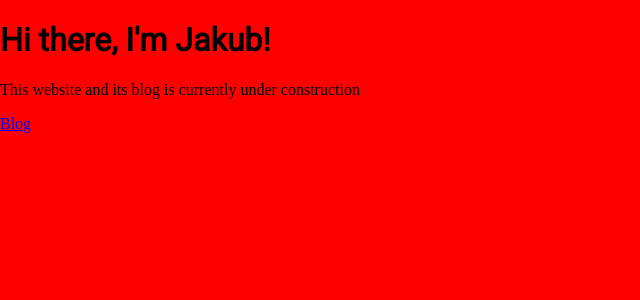
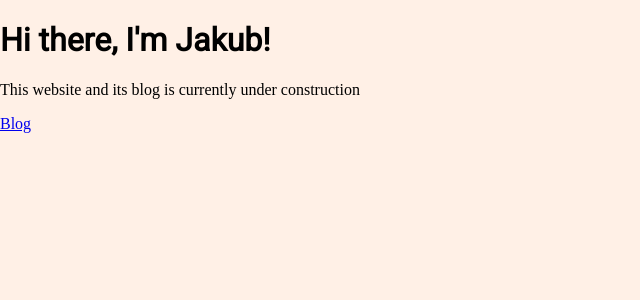
Before and after one commit to jakubjustin/jakubjustin.github.io, a Jekyll site: the page index.html, which Jekyll copies as it is, in a window 1280 px wide. Shown: the top 300 px of the page, without its empty margins (0-640 px from the left). Built offline with Jekyll 4.4.1, drawn with Linux system fonts in a browser that asks for light colours.

Commit message:
Update main.css

```diff
--- a/assets/css/main.css
+++ b/assets/css/main.css
@@ -1,8 +1,7 @@
 body {
     margin: 0;
     padding: 0;
-    /* background-color: rgb(250, 250, 250); */
-    background-color: red;
+    background-color: rgb(255, 240, 230);
 }
 
 .landing {
```
